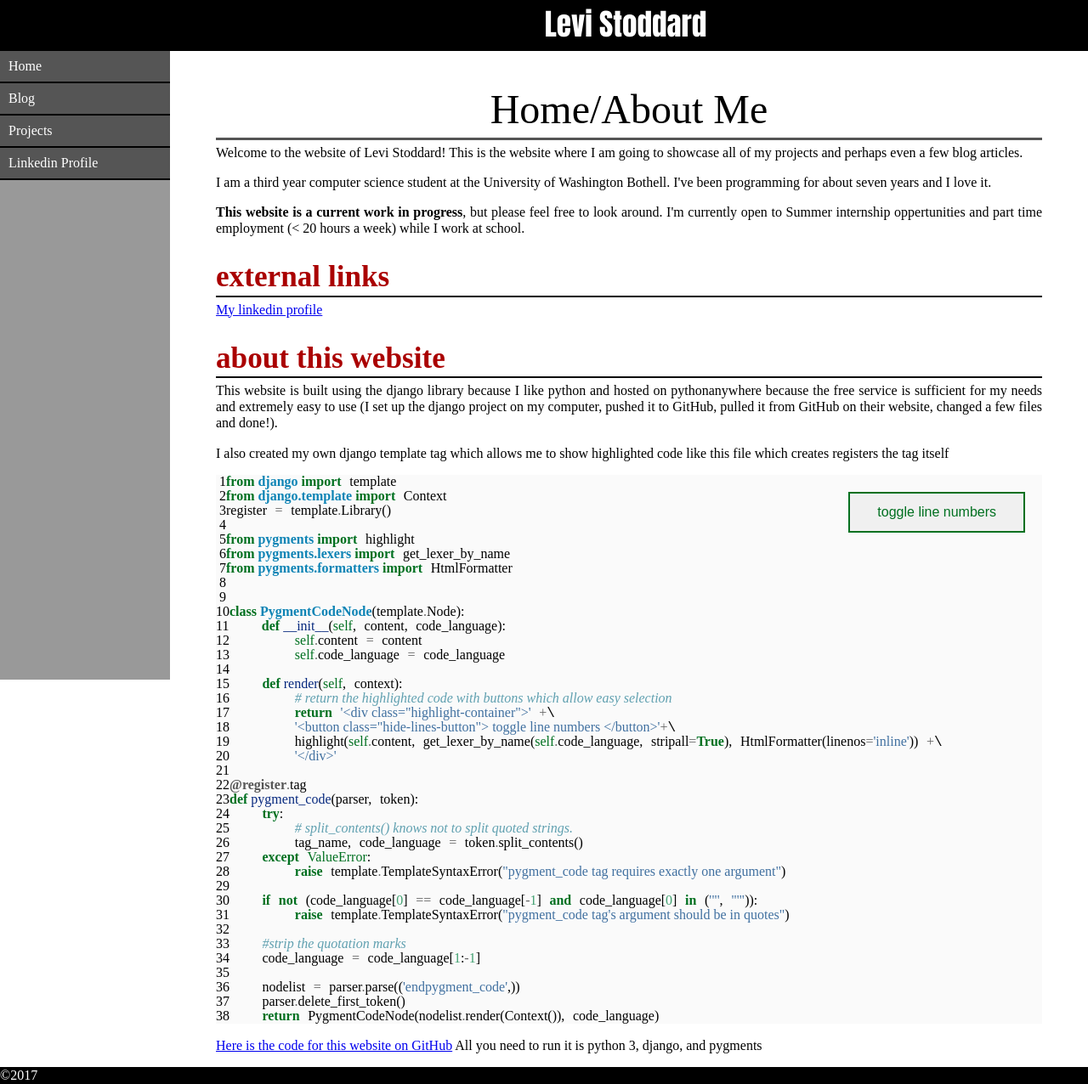
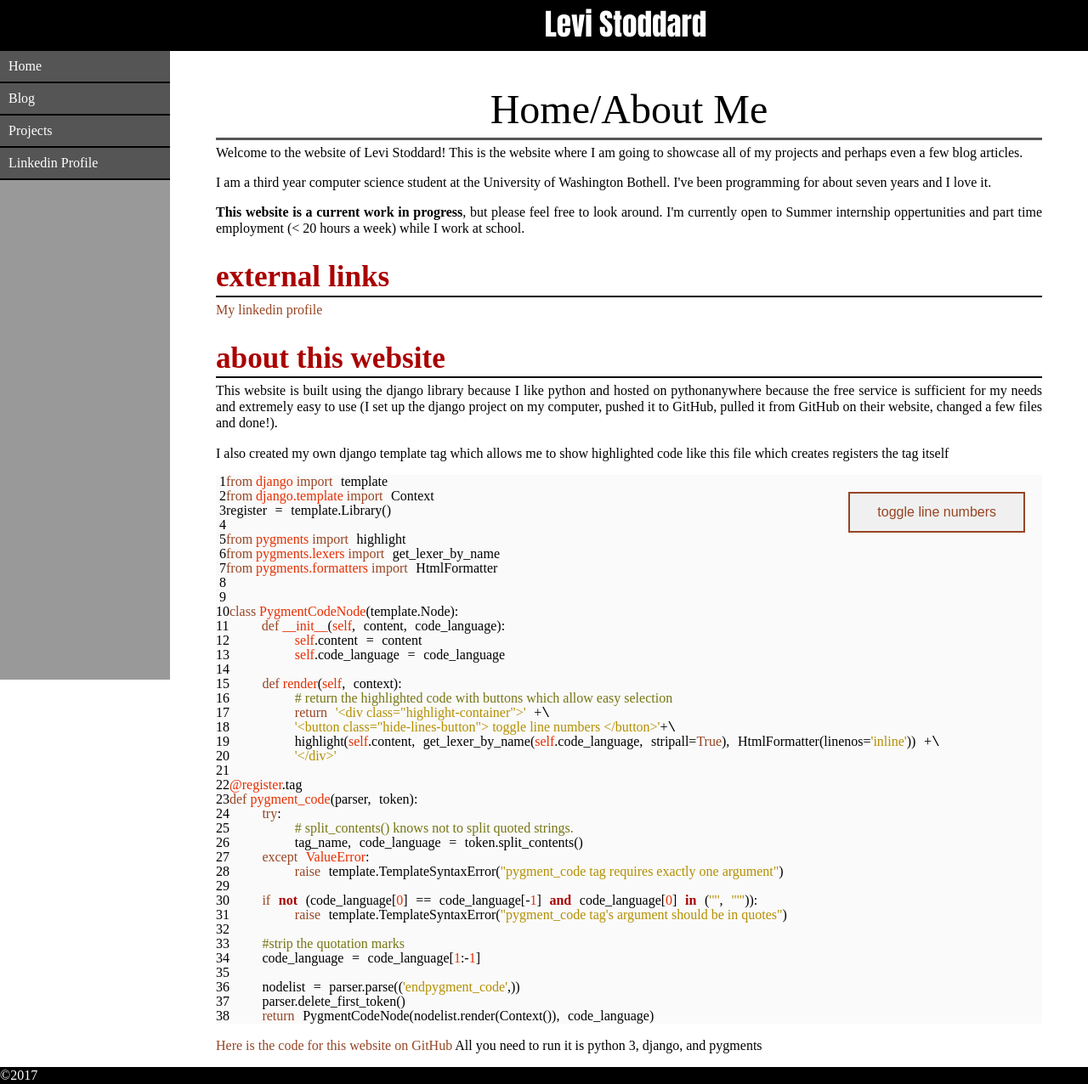
Before and after one commit to LinuxKid21/PersonalWebsite, a Django app: page / in a window 1280 px wide. Shown: the whole page at 85% size. Run offline with Django 3.2, Linux system fonts and the light colour scheme.

Commit message:
style change (especially syntax highlighting)

```diff
--- a/app/static/app/content/highlight.css
+++ b/app/static/app/content/highlight.css
@@ -22,71 +22,105 @@
     font-family: Liberation Mono, monospace;
 }
 .highlight {width: 100%;}
-.highlight pre .hll { background-color: #ffffcc }
-.highlight pre .c { color: #60a0b0; font-style: italic } /* Comment */
-.highlight pre .err { border: 1px solid #FF0000 } /* Error */
-.highlight pre .k { color: #007020; font-weight: bold } /* Keyword */
-.highlight pre .o { color: #666666 } /* Operator */
-.highlight pre .ch { color: #60a0b0; font-style: italic } /* Comment.Hashbang */
-.highlight pre .cm { color: #60a0b0; font-style: italic } /* Comment.Multiline */
-.highlight pre .cp { color: #007020 } /* Comment.Preproc */
-.highlight pre .cpf { color: #60a0b0; font-style: italic } /* Comment.PreprocFile */
-.highlight pre .c1 { color: #60a0b0; font-style: italic } /* Comment.Single */
-.highlight pre .cs { color: #60a0b0; background-color: #fff0f0 } /* Comment.Special */
-.highlight pre .gd { color: #A00000 } /* Generic.Deleted */
-.highlight pre .ge { font-style: italic } /* Generic.Emph */
-.highlight pre .gr { color: #FF0000 } /* Generic.Error */
-.highlight pre .gh { color: #000080; font-weight: bold } /* Generic.Heading */
-.highlight pre .gi { color: #00A000 } /* Generic.Inserted */
-.highlight pre .go { color: #888888 } /* Generic.Output */
-.highlight pre .gp { color: #c65d09; font-weight: bold } /* Generic.Prompt */
-.highlight pre .gs { font-weight: bold } /* Generic.Strong */
-.highlight pre .gu { color: #800080; font-weight: bold } /* Generic.Subheading */
-.highlight pre .gt { color: #0044DD } /* Generic.Traceback */
-.highlight pre .kc { color: #007020; font-weight: bold } /* Keyword.Constant */
-.highlight pre .kd { color: #007020; font-weight: bold } /* Keyword.Declaration */
-.highlight pre .kn { color: #007020; font-weight: bold } /* Keyword.Namespace */
-.highlight pre .kp { color: #007020 } /* Keyword.Pseudo */
-.highlight pre .kr { color: #007020; font-weight: bold } /* Keyword.Reserved */
-.highlight pre .kt { color: #902000 } /* Keyword.Type */
-.highlight pre .m { color: #40a070 } /* Literal.Number */
-.highlight pre .s { color: #4070a0 } /* Literal.String */
-.highlight pre .na { color: #4070a0 } /* Name.Attribute */
-.highlight pre .nb { color: #007020 } /* Name.Builtin */
-.highlight pre .nc { color: #0e84b5; font-weight: bold } /* Name.Class */
-.highlight pre .no { color: #60add5 } /* Name.Constant */
-.highlight pre .nd { color: #555555; font-weight: bold } /* Name.Decorator */
-.highlight pre .ni { color: #d55537; font-weight: bold } /* Name.Entity */
-.highlight pre .ne { color: #007020 } /* Name.Exception */
-.highlight pre .nf { color: #06287e } /* Name.Function */
-.highlight pre .nl { color: #002070; font-weight: bold } /* Name.Label */
-.highlight pre .nn { color: #0e84b5; font-weight: bold } /* Name.Namespace */
-.highlight pre .nt { color: #062873; font-weight: bold } /* Name.Tag */
-.highlight pre .nv { color: #bb60d5 } /* Name.Variable */
-.highlight pre .ow { color: #007020; font-weight: bold } /* Operator.Word */
-.highlight pre .w { color: #bbbbbb } /* Text.Whitespace */
-.highlight pre .mb { color: #40a070 } /* Literal.Number.Bin */
-.highlight pre .mf { color: #40a070 } /* Literal.Number.Float */
-.highlight pre .mh { color: #40a070 } /* Literal.Number.Hex */
-.highlight pre .mi { color: #40a070 } /* Literal.Number.Integer */
-.highlight pre .mo { color: #40a070 } /* Literal.Number.Oct */
-.highlight pre .sa { color: #4070a0 } /* Literal.String.Affix */
-.highlight pre .sb { color: #4070a0 } /* Literal.String.Backtick */
-.highlight pre .sc { color: #4070a0 } /* Literal.String.Char */
-.highlight pre .dl { color: #4070a0 } /* Literal.String.Delimiter */
-.highlight pre .sd { color: #4070a0; font-style: italic } /* Literal.String.Doc */
-.highlight pre .s2 { color: #4070a0 } /* Literal.String.Double */
-.highlight pre .se { color: #4070a0; font-weight: bold } /* Literal.String.Escape */
-.highlight pre .sh { color: #4070a0 } /* Literal.String.Heredoc */
-.highlight pre .si { color: #70a0d0; font-style: italic } /* Literal.String.Interpol */
-.highlight pre .sx { color: #c65d09 } /* Literal.String.Other */
-.highlight pre .sr { color: #235388 } /* Literal.String.Regex */
-.highlight pre .s1 { color: #4070a0 } /* Literal.String.Single */
-.highlight pre .ss { color: #517918 } /* Literal.String.Symbol */
-.highlight pre .bp { color: #007020 } /* Name.Builtin.Pseudo */
-.highlight pre .fm { color: #06287e } /* Name.Function.Magic */
-.highlight pre .vc { color: #bb60d5 } /* Name.Variable.Class */
-.highlight pre .vg { color: #bb60d5 } /* Name.Variable.Global */
-.highlight pre .vi { color: #bb60d5 } /* Name.Variable.Instance */
-.highlight pre .vm { color: #bb60d5 } /* Name.Variable.Magic */
-.highlight pre .il { color: #40a070 } /* Literal.Number.Integer.Long */
+
+/*
+    main colors:
+*/
+
+.highlight pre .hll { background-color: #ffffcc; }
+
+
+
+.highlight pre .na, /* Name.Attribute */
+.highlight pre .nb, /* Name.Builtin */
+.highlight pre .nc, /* Name.Class */
+.highlight pre .no, /* Name.Constant */
+.highlight pre .nd, /* Name.Decorator */
+.highlight pre .ni, /* Name.Entity */
+.highlight pre .ne, /* Name.Exception */
+.highlight pre .nf, /* Name.Function */
+.highlight pre .nl, /* Name.Label */
+.highlight pre .nn, /* Name.Namespace */
+.highlight pre .nt, /* Name.Tag */
+.highlight pre .nv, /* Name.Variable */
+.highlight pre .bp, /* Name.Builtin.Pseudo */
+.highlight pre .fm, /* Name.Function.Magic */
+.highlight pre .vc, /* Name.Variable.Class */
+.highlight pre .vg, /* Name.Variable.Global */
+.highlight pre .vi, /* Name.Variable.Instance */
+.highlight pre .vm { color: #e62e00; } /* Name.Variable.Magic */
+
+
+
+
+.highlight pre .c, /* Comment */
+.highlight pre .ch, /* Comment.Hashbang */
+.highlight pre .cm, /* Comment.Multiline */
+.highlight pre .cp, /* Comment.Preproc */
+.highlight pre .cpf, /* Comment.PreprocFile */
+.highlight pre .c1, /* Comment.Single */
+.highlight pre .cs { color: #767514;} /* Comment.Special */
+
+
+
+.highlight pre .err, /* Error */
+.highlight pre .gr { color: #FF0000; font-weight: bold;} /* Generic.Error */
+
+
+
+.highlight pre .k, /* Keyword */
+.highlight pre .kc, /* Keyword.Constant */
+.highlight pre .kd, /* Keyword.Declaration */
+.highlight pre .kn, /* Keyword.Namespace */
+.highlight pre .kp, /* Keyword.Pseudo */
+.highlight pre .kr, /* Keyword.Reserved */
+.highlight pre .kt { color: #964524; } /* Keyword.Type */
+
+
+
+
+/* What do these even do?!?!?!?! */
+.highlight pre .gd, /* Generic.Deleted */
+.highlight pre .ge, /* Generic.Emph */
+.highlight pre .gh, /* Generic.Heading */
+.highlight pre .gi, /* Generic.Inserted */
+.highlight pre .go, /* Generic.Output */
+.highlight pre .gp, /* Generic.Prompt */
+.highlight pre .gs, /* Generic.Strong */
+.highlight pre .gu, /* Generic.Subheading */
+.highlight pre .gt { color: #A00000; } /* Generic.Traceback */
+
+
+
+.highlight pre .m, /* Literal.Number */
+.highlight pre .mb, /* Literal.Number.Bin */
+.highlight pre .mf, /* Literal.Number.Float */
+.highlight pre .mh, /* Literal.Number.Hex */
+.highlight pre .mi, /* Literal.Number.Integer */
+.highlight pre .mo, /* Literal.Number.Oct */
+.highlight pre .il { color: #e62e00; } /* Literal.Number.Integer.Long */
+
+.highlight pre .s, /* Literal.String */
+.highlight pre .sa, /* Literal.String.Affix */
+.highlight pre .sb, /* Literal.String.Backtick */
+.highlight pre .sc, /* Literal.String.Char */
+.highlight pre .dl, /* Literal.String.Delimiter */
+.highlight pre .sd, /* Literal.String.Doc */
+.highlight pre .s2, /* Literal.String.Double */
+.highlight pre .se, /* Literal.String.Escape */
+.highlight pre .sh, /* Literal.String.Heredoc */
+.highlight pre .si, /* Literal.String.Interpol */
+.highlight pre .sx, /* Literal.String.Other */
+.highlight pre .sr, /* Literal.String.Regex */
+.highlight pre .ss, /* Literal.String.Symbol */
+.highlight pre .s1 { color: #b38f00; } /* Literal.String.Single */
+
+
+
+
+.highlight pre .o { color: #000; } /* Operator */
+.highlight pre .ow { color: #A00; font-weight: bold; } /* Operator.Word */
+
+
+
+.highlight pre .w { color: #bbbbbb; } /* Text.Whitespace */
--- a/app/static/app/content/reset.css
+++ b/app/static/app/content/reset.css
@@ -71,7 +71,7 @@ em, i {
 
 button {
     background-color: #f0f0f0;
-    color: #007020;
+    color: #964524;
     padding: 0px 32px;
 	height: 3em;
     text-align: center;
@@ -79,9 +79,14 @@ button {
     display: inline-block;
     font-size: 16px;
     cursor: pointer;
-	border: 2px solid #007020;
+	border: 2px solid #964524;
 }
 
 button:hover {
     background-color: #d0d0d0;
 }
+
+a {
+	color: #964524;
+    text-decoration: none;
+}
```
